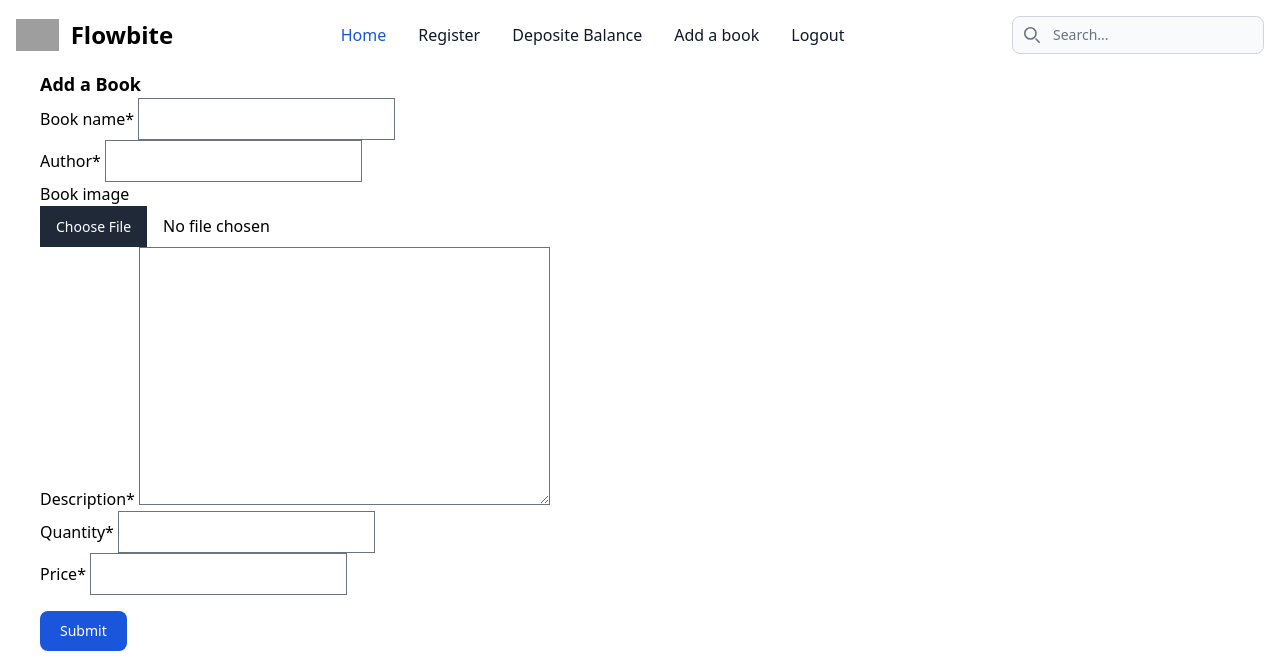
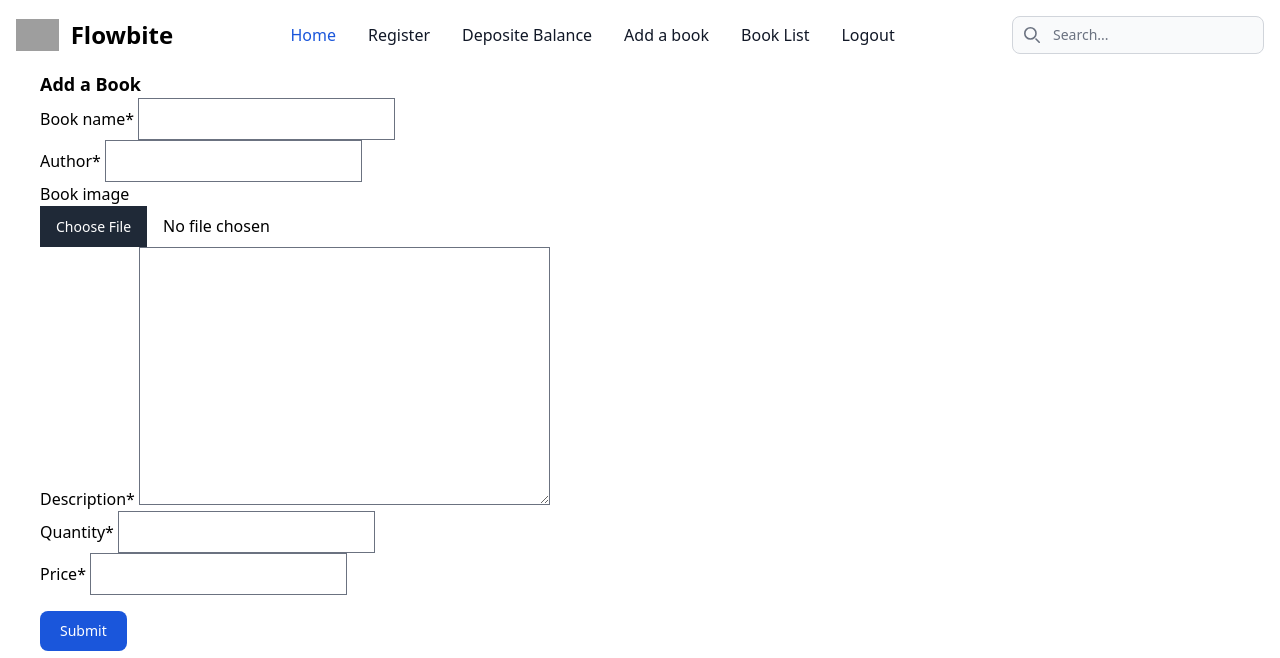
Before and after one commit to foy4748/phitron-django-004, a Django app: page /book/add-book/ in a window 1280 px wide. Shown: the top 658 px of the page. Run offline with Django 5.2, Linux system fonts and the light colour scheme; the visitor is signed in with stand-in values (Sample User, id 1); some libraries are stand-ins or nearby versions; grey boxes are pictures that could not be loaded.

Commit message:
Added Book ListView and DetailView. Gotta fix image upload

```diff
--- a/book/urls.py
+++ b/book/urls.py
@@ -1,10 +1,12 @@
 from django.urls import path
 
-from book.views import ShowAddBookForm
+from book.views import ShowAddBookForm, ShoowBookList, ShoowBookDetail
 
 app_name = "book"
 
 urlpatterns = [
     # Reload Browser URL config
     path("add-book/", ShowAddBookForm.as_view(), name="book_form"),
+    path("book-list/", ShoowBookList.as_view(), name="book_list"),
+    path("book-detail/<str:pk>", ShoowBookDetail.as_view(), name="book_detail"),
 ]
--- a/book/views.py
+++ b/book/views.py
@@ -1,5 +1,6 @@
 from django.contrib.auth.mixins import LoginRequiredMixin
 from django.views.generic.edit import CreateView
+from django.views.generic import DetailView, ListView
 
 from .forms import AddBookForm
 from book.models import Book
@@ -10,3 +11,11 @@ class ShowAddBookForm(LoginRequiredMixin, CreateView):
     model = Book
     form_class = AddBookForm
     success_url = "/"
+
+
+class ShoowBookList(LoginRequiredMixin, ListView):
+    model = Book
+
+
+class ShoowBookDetail(LoginRequiredMixin, DetailView):
+    model = Book
--- a/templates/navbar.html
+++ b/templates/navbar.html
@@ -169,6 +169,13 @@
         </li>
         <li>
           <a
+            href="{% url 'book:book_list' %}"
+            class="block py-2 px-3 text-gray-900 rounded hover:bg-gray-100 md:hover:bg-transparent md:hover:text-blue-700 md:p-0 dark:text-white md:dark:hover:text-blue-500 dark:hover:bg-gray-700 dark:hover:text-white md:dark:hover:bg-transparent dark:border-gray-700"
+            >Book List</a
+          >
+        </li>
+        <li>
+          <a
             href="{% url 'auth:logout' %}"
             class="block py-2 px-3 text-gray-900 rounded hover:bg-gray-100 md:hover:bg-transparent md:hover:text-blue-700 md:p-0 dark:text-white md:dark:hover:text-blue-500 dark:hover:bg-gray-700 dark:hover:text-white md:dark:hover:bg-transparent dark:border-gray-700"
             >Logout</a
```
Also changed, not shown: book/templates/book/book_detail.html (added, +8 -0 lines), book/templates/book/book_list.html (added, +8 -0 lines).
